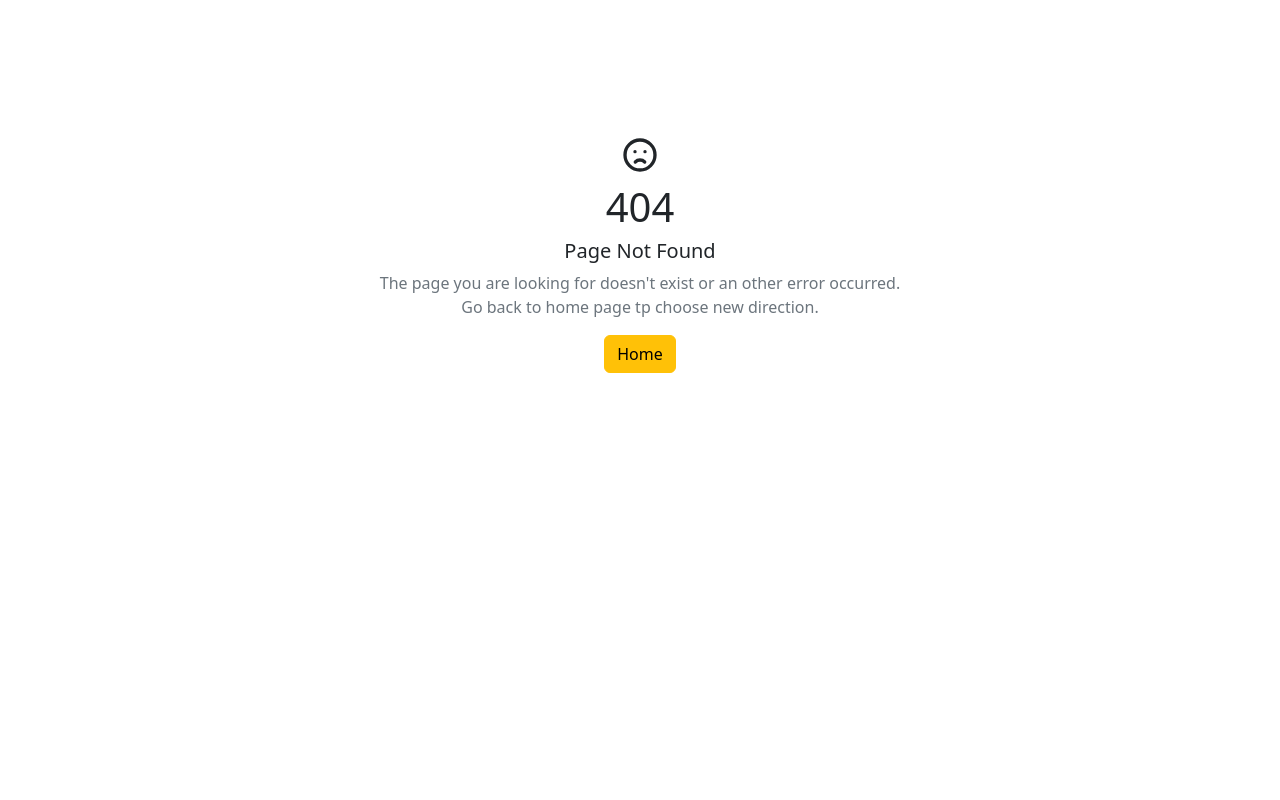
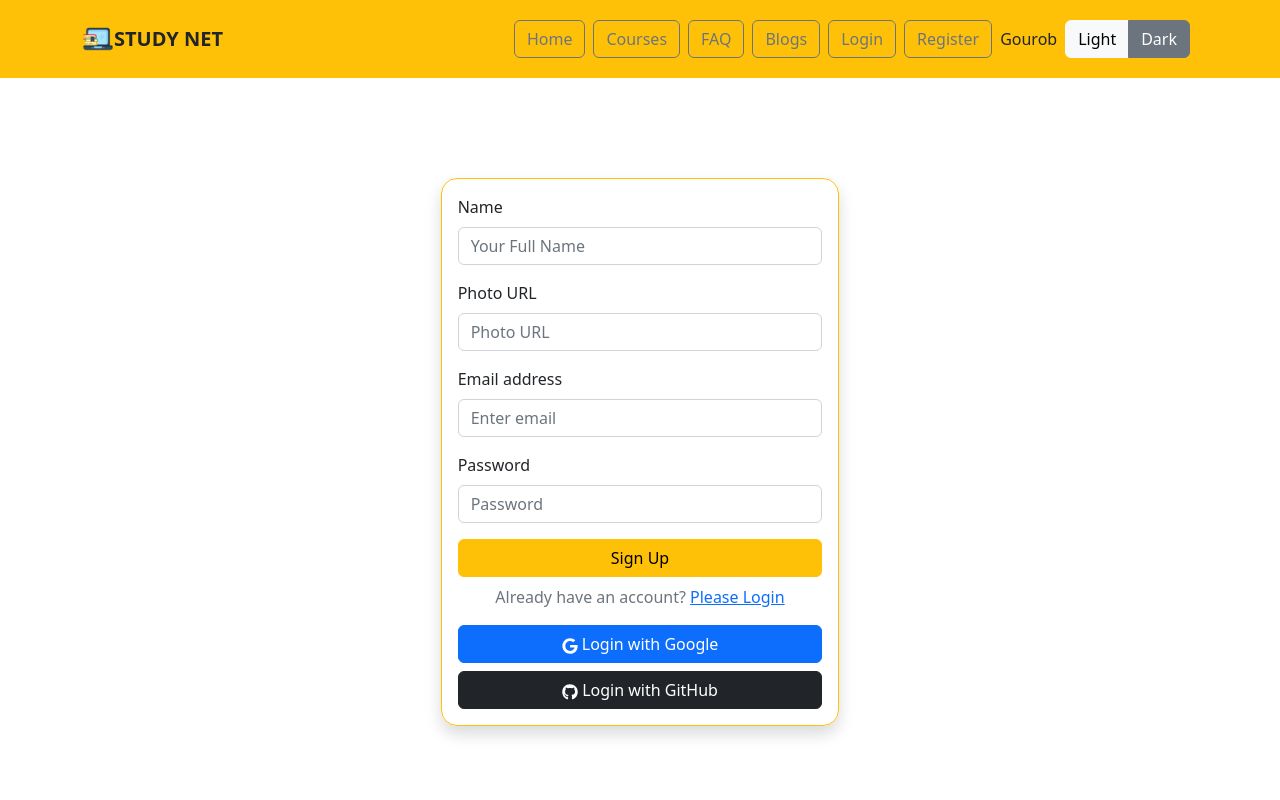
Before and after one commit to GourobSaha/Study-Net, a React (Create React App) app: page /register in a window 1280 px wide. Before the commit this address had no page. Shown: the top 800 px of the page. Built offline with nearby package versions, Linux system fonts and the light colour scheme.

Commit message:
Registration Page Added

```diff
--- a/src/Pages/Components/Login.js
+++ b/src/Pages/Components/Login.js
@@ -24,7 +24,7 @@ const Login = () => {
                         Login
                     </Button>
                 </Form>
-                <p className='text-muted mt-2 text-center'>Don't Have an Account? <Link to='/register'>Register</Link></p>
+                <p className='text-muted mt-2 text-center'>Don't have an account? <Link to='/register'>Please Register</Link></p>
                 <div className='mt-3'>
                     <GoogleGithubLogin></GoogleGithubLogin>
                 </div>
--- /dev/null
+++ b/src/Pages/Components/Register.js
@@ -0,0 +1,45 @@
+import React from 'react';
+import { Container } from 'react-bootstrap';
+import Button from 'react-bootstrap/Button';
+import Form from 'react-bootstrap/Form';
+import { Link } from 'react-router-dom';
+import GoogleGithubLogin from './GoogleGithubLogin';
+
+const Register = () => {
+    return (
+        <div>
+            <Container style={{ height: "700px" }}
+                className="d-flex justify-content-center align-items-center w-100">
+                <div className='p-3 shadow rounded-4 border border-warning'>
+                    <Form>
+                        <Form.Group className="mb-3" controlId="formBasicName">
+                            <Form.Label>Name</Form.Label>
+                            <Form.Control name='name' type="text" placeholder="Your Full Name" />
+                        </Form.Group>
+                        <Form.Group className="mb-3" controlId="formBasicPhoto">
+                            <Form.Label>Photo URL</Form.Label>
+                            <Form.Control name='PhotoURL' type="text" placeholder="Photo URL" />
+                        </Form.Group>
+                        <Form.Group className="mb-3" controlId="formBasicEmail">
+                            <Form.Label>Email address</Form.Label>
+                            <Form.Control name='email' type="email" placeholder="Enter email" required />
+                        </Form.Group>
+                        <Form.Group className="mb-3" controlId="formBasicPassword">
+                            <Form.Label>Password</Form.Label>
+                            <Form.Control name='password' type="password" placeholder="Password" required />
+                        </Form.Group>
+                        <Button variant="warning w-100" type="submit">
+                            Sign Up
+                        </Button>
+                    </Form>
+                    <p className='text-muted mt-2 text-center'>Already have an account? <Link to='/login'>Please Login</Link></p>
+                    <div className='mt-3'>
+                        <GoogleGithubLogin></GoogleGithubLogin>
+                    </div>
+                </div>
+            </Container>
+        </div>
+    );
+};
+
+export default Register;
--- a/src/Pages/Shared/Header.js
+++ b/src/Pages/Shared/Header.js
@@ -23,7 +23,7 @@ const Header = () => {
                         <Link to='/faq' className='text-decoration-none fw-semibold me-2'><Button variant="outline-secondary my-1">FAQ</Button></Link>
                         <Link to='/blogs' className='text-decoration-none fw-semibold me-2'><Button variant="outline-secondary my-1">Blogs</Button></Link>
                         <Link to='/login' className='text-decoration-none fw-semibold me-2'><Button variant="outline-secondary my-1">Login</Button></Link>
-                        <Link className='text-decoration-none fw-semibold me-2'><Button variant="outline-secondary my-1">Register</Button></Link>
+                        <Link to='/register' className='text-decoration-none fw-semibold me-2'><Button variant="outline-secondary my-1">Register</Button></Link>
                         <p className='my-auto'>{user?.displayName}</p>
                     </Nav>
                     <ButtonGroup aria-label="Basic example" className='mx-2'>
--- a/src/Routes/Routes/Routes.js
+++ b/src/Routes/Routes/Routes.js
@@ -7,6 +7,7 @@ import Courses from "../../Pages/Components/Courses";
 import Home from "../../Pages/Components/Home";
 import Login from "../../Pages/Components/Login";
 import NotFound from "../../Pages/Components/NotFound";
+import Register from "../../Pages/Components/Register";
 
 export const routes = createBrowserRouter([
     {
@@ -24,6 +25,10 @@ export const routes = createBrowserRouter([
             {
                 path: '/login',
                 element: <Login></Login>
+            },
+            {
+                path: '/register',
+                element: <Register></Register>
             },
             {
                 path: '/courses',
```
